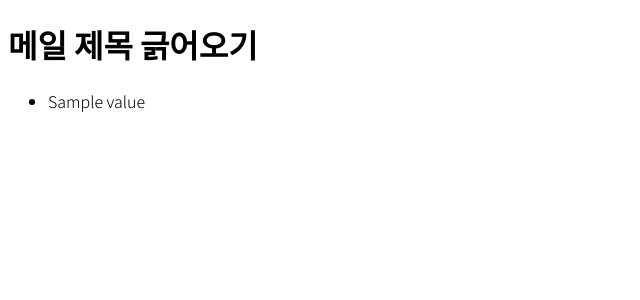
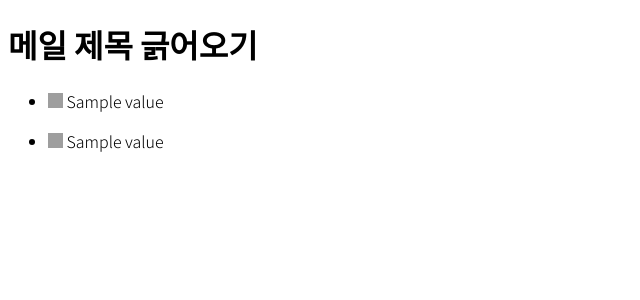
Before and after one commit to RottenBread/co-mails, a Flask app: template templates/main.html in a window 1280 px wide. Shown: the top 300 px of the page, without its empty margins (0-640 px from the left). Run offline with Flask 3, Linux system fonts and the light colour scheme; the template is opened without the code that fills it: most values are stand-ins (such as "Sample title", 1, 10 or a date in 2020); parts of the project's set-up code (start-up, migrations or seed data) failed here and were passed over; grey boxes are pictures that could not be loaded.

Commit message:
Update main.html

```diff
--- a/templates/main.html
+++ b/templates/main.html
@@ -9,8 +9,13 @@
     <h1>메일 제목 긁어오기</h1>
     <ul class = "mail-naver">
         {% for value in data1 %}
-        <li>{{ value }}</li>
+        <li><img src="{{ url_for('static', filename='image/naver.png') }}" style="width:15px; height:15px;"> {{ value }} </li>
         {% endfor %}
-    </h2>
+    </ul>
+    <ul class = "mail-naver">
+        {% for value in data0 %}
+        <li><img src="{{ url_for('static', filename='image/kakao.png') }}" style="width:15px; height:15px;"> {{ value }} </li>
+        {% endfor %}
+    </ul>
 </body>
 </html>
```
